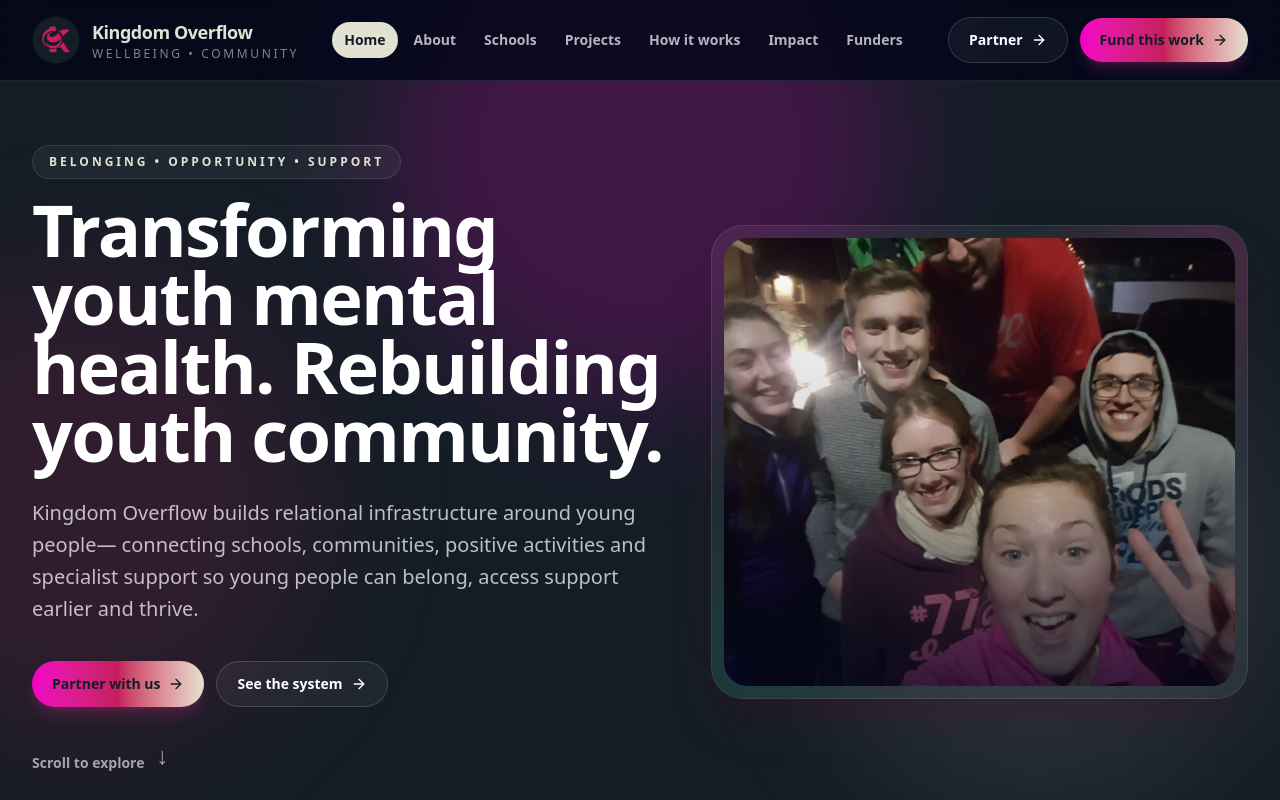
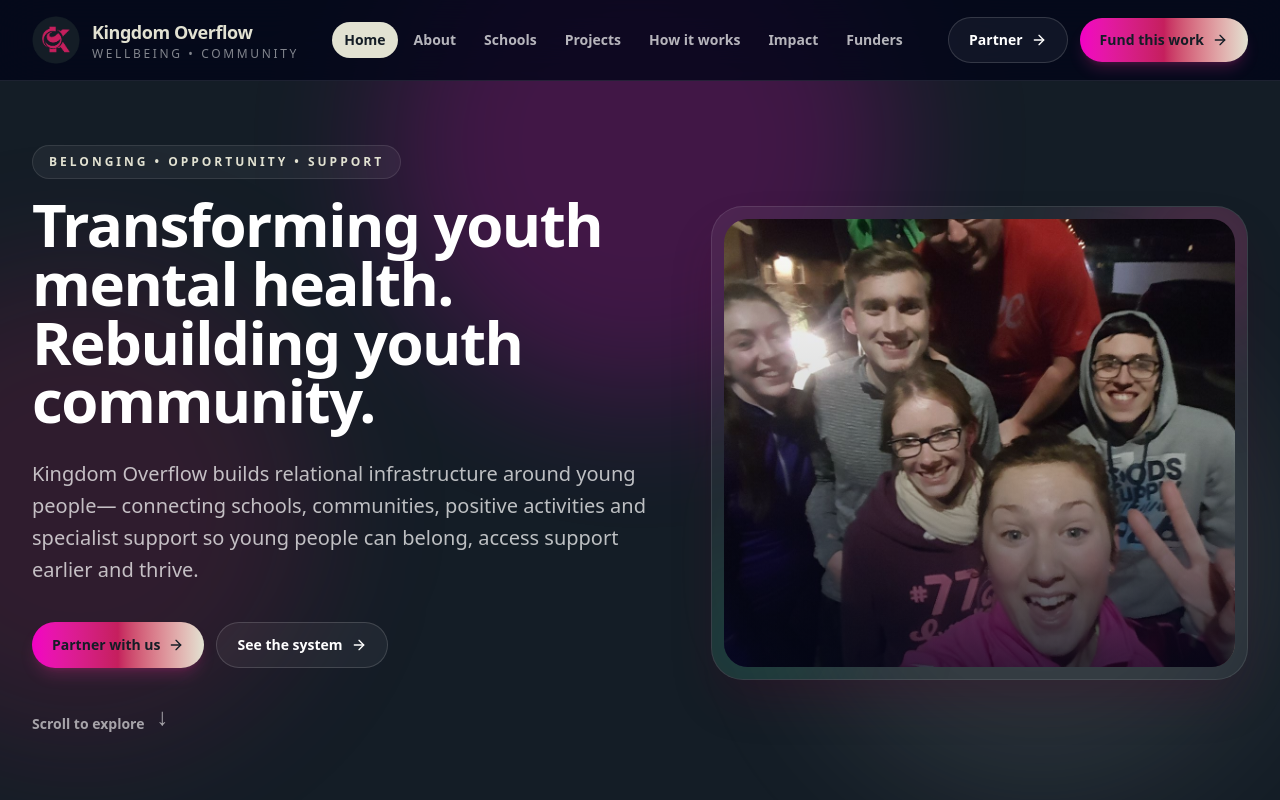
Before and after one commit to tomlambertstlukes-create/overflow-website, a Next.js app: page / in a window 1280 px wide. Shown: the top 800 px of the page. Built offline with nearby package versions, Linux system fonts and the light colour scheme.

Commit message:
Refine components/Hero.tsx

```diff
--- a/components/Hero.tsx
+++ b/components/Hero.tsx
@@ -6,6 +6,7 @@ import type { ReactNode } from "react";
 type HeroProps = {
   kicker?: string;
   title: string;
+  titleClassName?: string;
   children: ReactNode;
   primary?: ReactNode;
   secondary?: ReactNode;
@@ -17,6 +18,7 @@ type HeroProps = {
 export default function Hero({
   kicker,
   title,
+  titleClassName = "max-w-5xl text-5xl font-black leading-[0.95] tracking-tight sm:text-6xl lg:text-7xl",
   children,
   primary,
   secondary,
@@ -29,7 +31,7 @@ export default function Hero({
       <div>
         {kicker && <Kicker>{kicker}</Kicker>}
 
-        <h1 className="max-w-5xl text-5xl font-black leading-[0.95] tracking-tight sm:text-6xl lg:text-7xl">
+        <h1 className={titleClassName}>
           {title}
         </h1>
 
```
